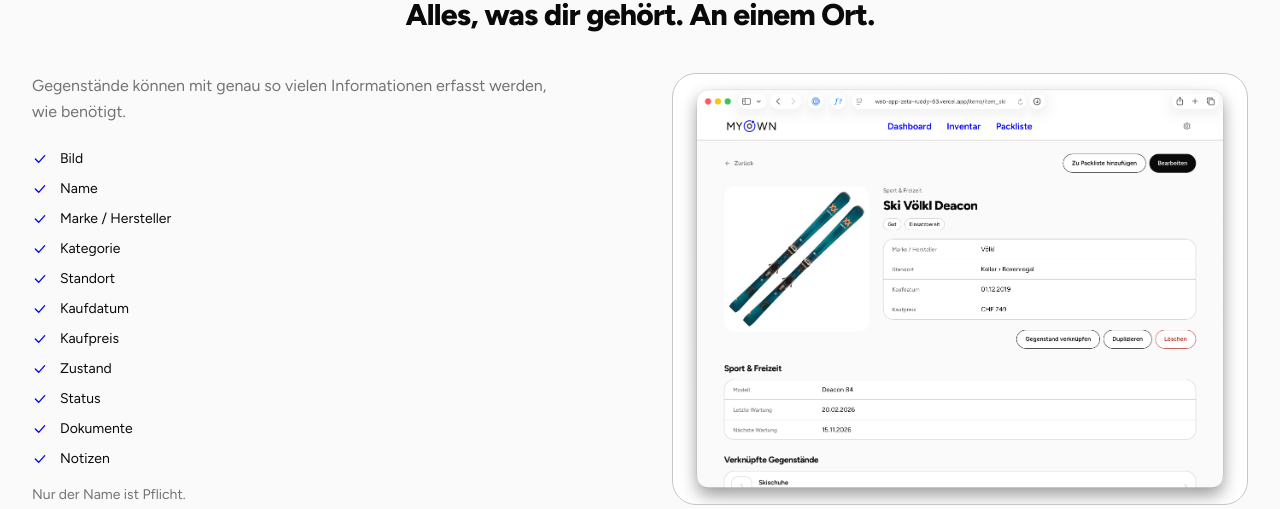
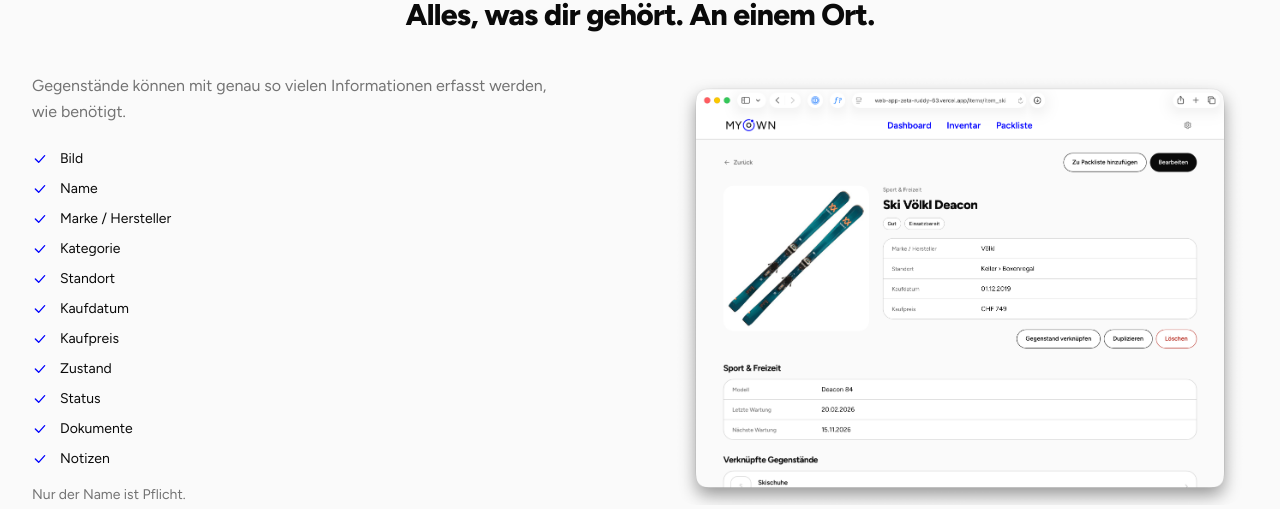
Before and after one commit to mrcldbrnr/marketing-page, a Next.js app: page /funktionen in a window 1280 px wide. Shown: the part 443-952 px from the top of the page. Built offline with nearby package versions, Linux system fonts and the light colour scheme; no server answers.

Commit message:
Screenshots: no border no background

```diff
--- a/src/components/sections/feature-row.tsx
+++ b/src/components/sections/feature-row.tsx
@@ -26,7 +26,7 @@
           </div>
         </div>
 
-        <div className="relative aspect-[4/3] w-full overflow-hidden rounded-3xl border border-border bg-surface">
+        <div className="relative aspect-[4/3] w-full overflow-hidden rounded-3xl">
           <Image
             src={feature.visualSrc}
             alt={feature.visualCaption}
```
